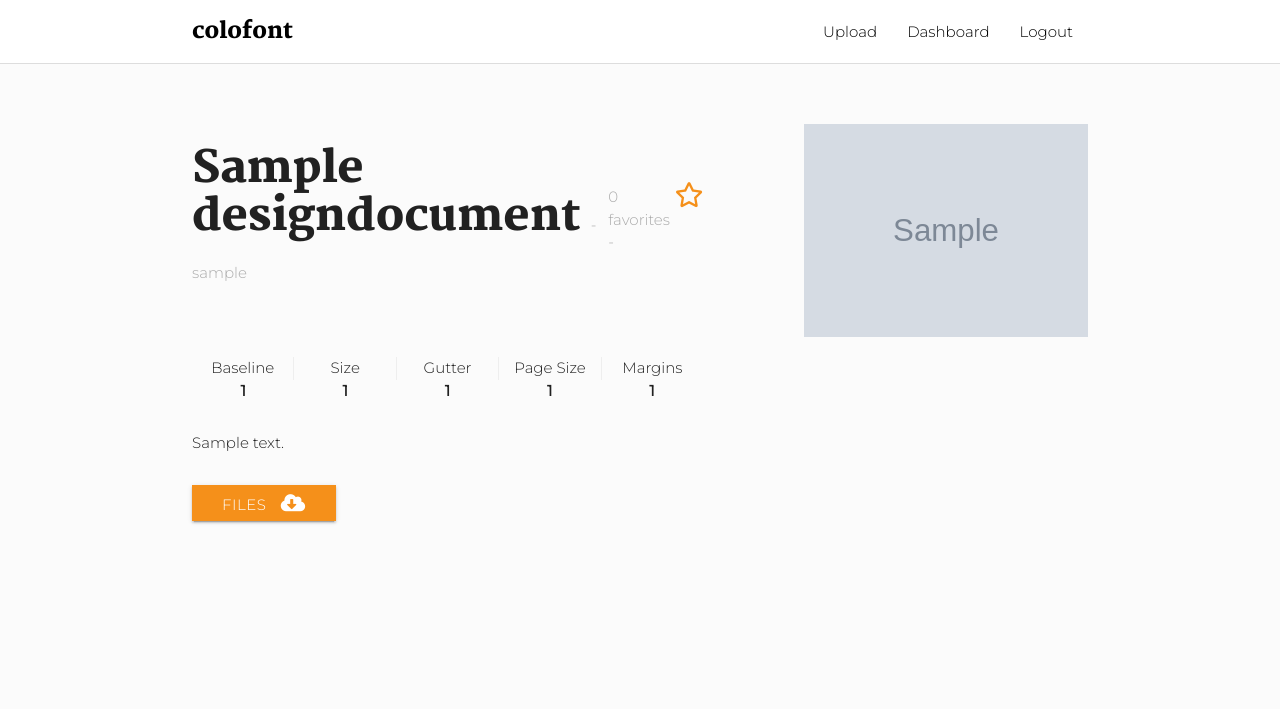
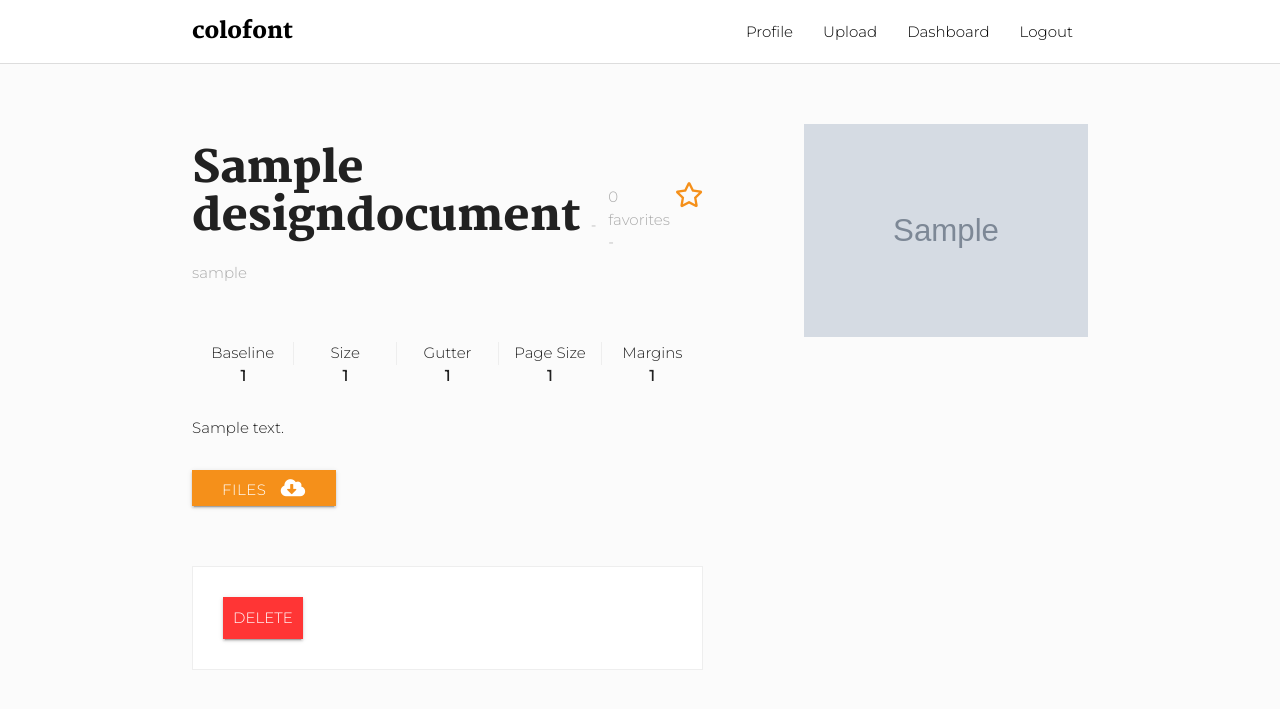
Before and after one commit to jcquinlan/colophon, a Django app: page /document/1/ in a window 1280 px wide. Shown: the top 709 px of the page. Run offline with Django 3.2, Linux system fonts and the light colour scheme; a user stored in the database is signed in; tables that the repository leaves empty hold one stand-in row (values such as "Sample post"); grey boxes marked "Sample" are stand-in pictures; some libraries are stand-ins or nearby versions.

Commit message:
build profile views

```diff
--- /dev/null
+++ b/colophon/static/javascript/utility/initCarousel.js
@@ -0,0 +1 @@
+$('.carousel.carousel-slider').carousel({ fullWidth: true });
--- a/colophon/static/styles.css
+++ b/colophon/static/styles.css
@@ -3,6 +3,8 @@
 /*
  * Primary: #F5901A
  * Primary Darker: #e88512
+ * Danger: #ff3535
+ * Danger Lighter: #fc4444
  */
 
 
@@ -34,6 +36,9 @@ img {
     border-radius: 0;
 }
 .btn:hover, .btn-large:hover {
+    background-color: #e88512;
+}
+.btn:focus, .btn-large:focus, .btn-floating:focus {
     background-color: #e88512;
 }
 
@@ -178,6 +183,10 @@ label {
     font-size: 1em;
     color: #000;
 }
+button {
+    background-color: transparent;
+    border: none;
+}
 .field:not(:last-child) {
     margin-bottom: 30px;
 }
@@ -188,6 +197,20 @@ label {
 .help-text {
     font-size: 1em;
     color: #aaa;
+}
+.danger {
+    text-transform: uppercase;
+    transition: 0.2s;
+
+    padding: 10px;
+    box-shadow: 0 2px 2px 0 rgba(0,0,0,0.14),
+                0 1px 5px 0 rgba(0,0,0,0.12),
+                0 3px 1px -2px rgba(0,0,0,0.2);
+    color: #fff;
+    background-color: #ff3535;
+}
+.danger:hover {
+    background-color: #fc4444;
 }
 .page {
     margin-top: 60px;
@@ -274,7 +297,6 @@ label {
 .document-card .card-content .content-header .header-content p {
     color: #aaa;
 }
-
 .document-card .card-content .description {
     margin: 30px 0;
     padding: 0 30px;
@@ -382,7 +404,7 @@ label {
     justify-content: space-between;
 }
 .document-detail .rtable {
-    margin: 30px 0;
+    margin-bottom: 30px;
 }
 .document-detail .document-information .information-buttons {
     margin-top: 30px;
@@ -390,6 +412,13 @@ label {
 .document-detail .document-information .information-buttons i {
     margin-left: 10px;
 }
+.document-detail .document-information .owner-controls {
+    margin-top: 60px;
+    padding: 30px;
+
+    border: 1px solid #eee;
+    background-color: #fff;
+}
 .image-list img {
     margin-bottom: 30px;
 }
--- a/colophon/urls.py
+++ b/colophon/urls.py
@@ -19,6 +19,8 @@ from django.urls import path, include
 from core.views.dashboard import DashboardView
 from core.views.upload_design_document import UploadDesignDocumentView
 from core.views.design_documents.design_document_detail import DesignDocumentDetailView
+from core.views.profile.profile import ProfileView
+from core.views.profile.profile_posts import ProfilePostsView
 from core.views.s3.sign_s3 import SignS3View
 
 urlpatterns = [
@@ -26,6 +28,8 @@ urlpatterns = [
     path('admin/', admin.site.urls),
     path('accounts/', include('registration.backends.simple.urls')),
     path('upload/', UploadDesignDocumentView.as_view(), name='upload'),
+    path('profile/', ProfileView.as_view(), name='profile'),
+    path('profile/posts/', ProfilePostsView.as_view(), name='profile_posts'),
     path('document/<int:document_id>/', DesignDocumentDetailView.as_view(), name='design_document_detail'),
     path('sign_s3/', SignS3View.as_view()),
 ]
--- a/core/models.py
+++ b/core/models.py
@@ -34,6 +34,7 @@ weight_choices = (
     ('mono', 'Mono'),
 )
 
+
 binding_choices = (
     ('perfect_binding', 'Perfect Binding'),
     ('saddle_stitch', 'Saddle Stitch'),
@@ -68,6 +69,7 @@ class DesignDocument(models.Model):
     weights = SeparatedValuesField(choices=weight_choices, token=',', max_length=150, null=True, blank=True)
     binding_method = models.CharField(choices=binding_choices, max_length=128, null=True, blank=True)
 
+
 class DesignDocumentImage(models.Model):
     design_document = models.ForeignKey(DesignDocument, related_name="images", on_delete=models.CASCADE)
     image_url = models.URLField(max_length=256)
--- a/templates/core/design-documents/design-document-detail.html
+++ b/templates/core/design-documents/design-document-detail.html
@@ -39,6 +39,12 @@
                     <i class="fas fa-cloud-download-alt"></i>
                 </button>
             </div>
+
+            {% if document.uploaded_by == request.user %}
+            <div class="owner-controls">
+                <button class="danger">Delete</button>
+            </div>
+            {% endif %}
         </div>
 
         <div class="col m4 s12">
--- a/templates/partials/nav/logged-in-links.html
+++ b/templates/partials/nav/logged-in-links.html
@@ -1,3 +1,4 @@
+<li><a href="{% url 'profile' %}" class="navbar-link">Profile</a></li>
 <li><a href="{% url 'upload' %}" class="navbar-link">Upload</a></li>
 <li><a href="{% url 'dashboard' %}" class="navbar-link">Dashboard</a></li>
 <li><a href="{% url 'auth_logout' %}" class="navbar-link">Logout</a></li>
```
Also changed, not shown: core/views/profile/profile.py (added, +13 -0 lines), core/views/profile/profile_posts.py (added, +17 -0 lines), templates/core/profile/profile-posts.html (added, +21 -0 lines), templates/core/profile/profile.html (added, +11 -0 lines).
